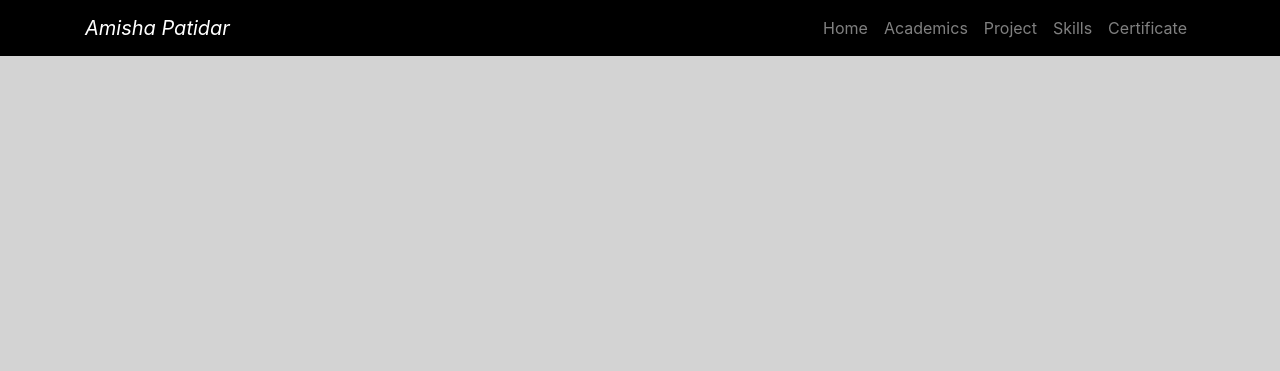
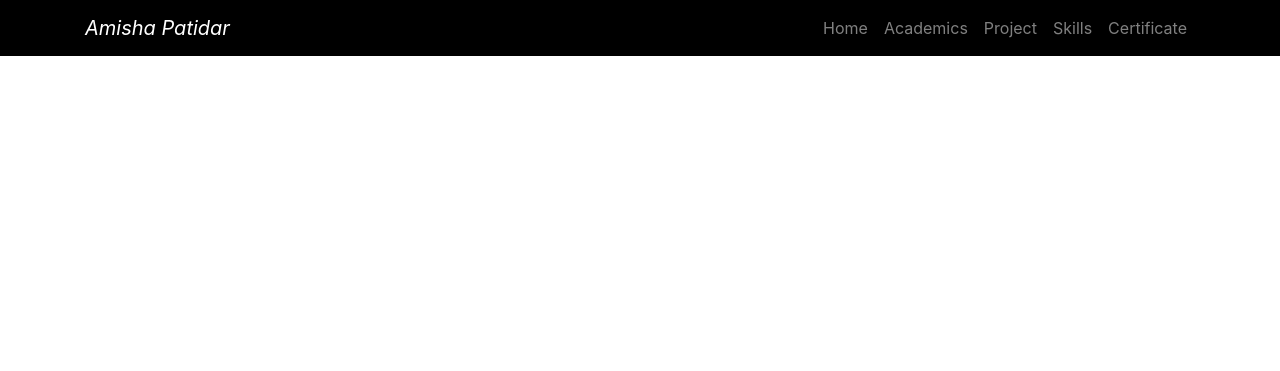
Before and after one commit to Amisha5/portfolio, a plain HTML site: page index.html in a window 1280 px wide. Shown: the top 371 px of the page. Drawn offline with nearby package versions, Linux system fonts and the light colour scheme.

Commit message:
change Background color of web page

```diff
--- a/index.html
+++ b/index.html
@@ -19,7 +19,7 @@ and open the template in the editor.
 		<link rel="stylesheet" type="text/css" href="font-awesome/css/font-awesome.css">
     </head>
 
-    <body id="page-top" class="" style="background-color: rgb(211,211,211);">
+    <body id="page-top" class="" style="background-color: white;">
 
     <!-- Navigation Bar -->
 
```
